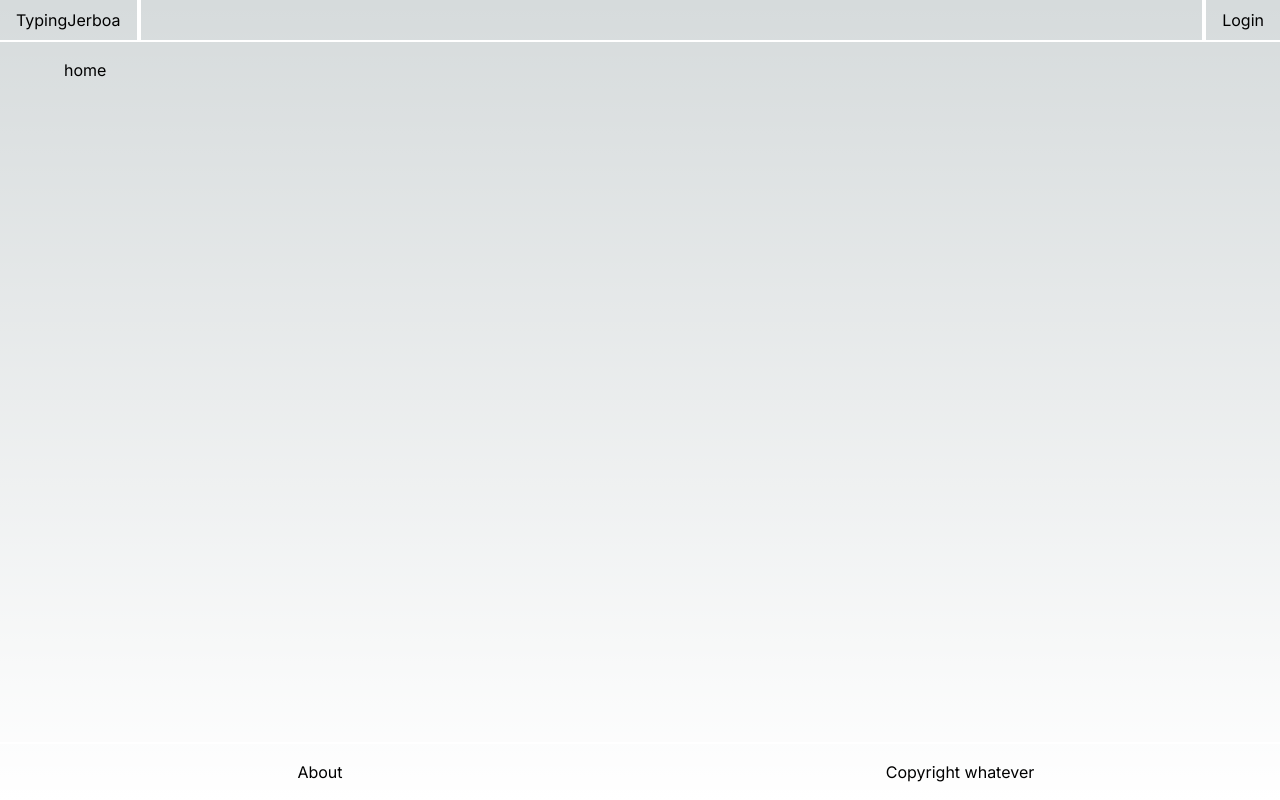
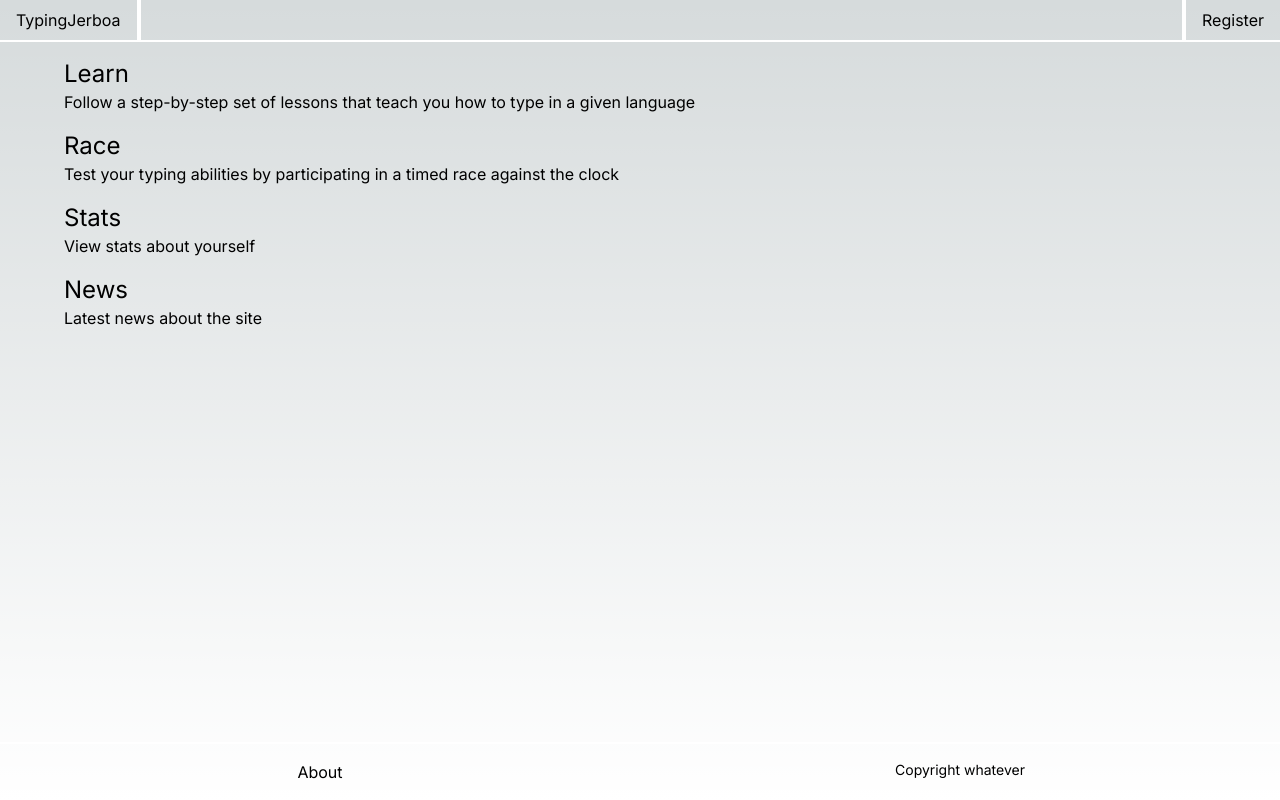
Before and after one commit to DanielGroelle/TypingJerboa, a Next.js app: page / in a window 1280 px wide. Built offline with nearby package versions, Linux system fonts and the light colour scheme.

Commit message:
Implement basic home layout and page

```diff
--- a/src/app/layout.tsx
+++ b/src/app/layout.tsx
@@ -25,11 +25,11 @@ export default function RootLayout({
 
           </div>
           <div className="flex-2 px-4 py-2 text-center border-solid border-l-2 border-white">
-            <a href="#">Login</a>
+            <a href="#">Register</a>
           </div>
         </header>
 
-        <div className="grow py-4 px-16">
+        <div className="grow py-4 sm:px-16 px-8">
           {children}
         </div>
 
@@ -37,7 +37,7 @@ export default function RootLayout({
           <div className="flex-1 text-center border-solid border-white">
             <a href="#">About</a>
           </div>
-          <div className="flex-1 text-center border-solid border-white">
+          <div className="flex-1 text-center text-sm border-solid border-white">
             Copyright whatever
           </div>
         </footer>
--- a/src/app/page.tsx
+++ b/src/app/page.tsx
@@ -4,7 +4,38 @@ import Link from "next/link";
 export default function Home() {
   return (
     <main>
-        home
+        <div className="pb-4">
+            <div className="text-2xl">
+                <a href="#">Learn</a>
+            </div>
+            <div>
+                Follow a step-by-step set of lessons that teach you how to type in a given language
+            </div>
+        </div>
+        <div className="pb-4">
+            <div className="text-2xl">
+                <a href="#">Race</a>
+            </div>
+            <div>
+                Test your typing abilities by participating in a timed race against the clock
+            </div>
+        </div>
+        <div className="pb-4">
+            <div className="text-2xl">
+                <a href="#">Stats</a>
+            </div>
+            <div>
+                View stats about yourself
+            </div>
+        </div >
+        <div className="pb-4">
+            <div className="text-2xl">
+                <a href="#">News</a>
+            </div>
+            <div>
+                Latest news about the site
+            </div>
+        </div>
     </main>
   )
 }
```
